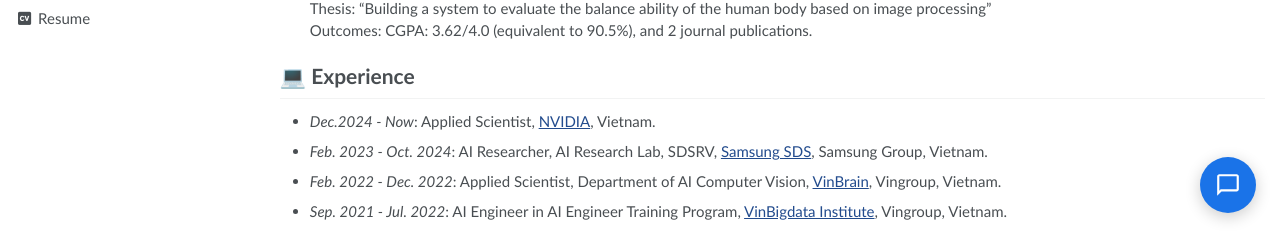
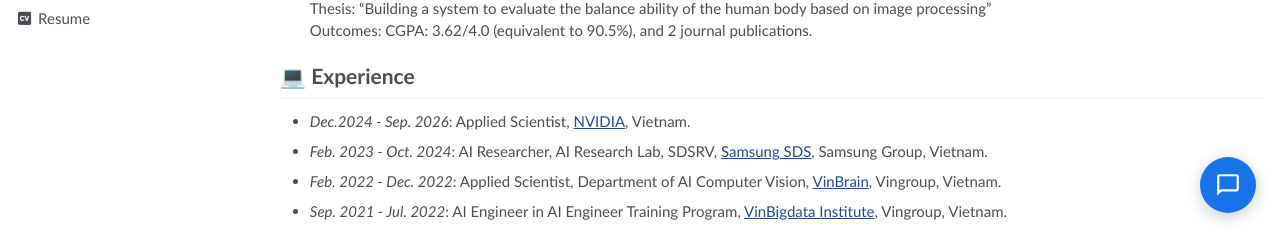
Before and after one commit to lvtuan98/lvtuan98.github.io, a Jekyll site: the page built from _pages/about.md, in a window 1280 px wide and 900 px high, scrolled down 1577 px. Shown: the part 663-897 px from the top of the window. Built offline with Jekyll 4.4.1, drawn with Linux system fonts in a browser that asks for light colours; some web fonts are replaced; a style sheet for code colours, icons or effects is not loaded.

Commit message:
update profile

```diff
--- a/_pages/about.md
+++ b/_pages/about.md
@@ -127,7 +127,7 @@
 
 
 # 💻 Experience
-- *Dec.2024 - Now*: Applied Scientist, <a href="https://www.linkedin.com/company/nvidia/">NVIDIA</a>, Vietnam.
+- *Dec.2024 - Sep. 2026*: Applied Scientist, <a href="https://www.linkedin.com/company/nvidia/">NVIDIA</a>, Vietnam.
 - *Feb. 2023 - Oct. 2024*: AI Researcher, AI Research Lab, SDSRV, <a href="https://www.linkedin.com/company/samsung-sds/">Samsung SDS</a>, Samsung Group, Vietnam.
 - *Feb. 2022 - Dec. 2022*: Applied Scientist, Department of AI Computer Vision, <a href="https://www.linkedin.com/company/vinbrain/">VinBrain</a>, Vingroup, Vietnam.
 - *Sep. 2021 - Jul. 2022*: AI Engineer in AI Engineer Training Program, <a href="https://www.linkedin.com/company/vin-big-data/">VinBigdata Institute</a>, Vingroup, Vietnam.
```
